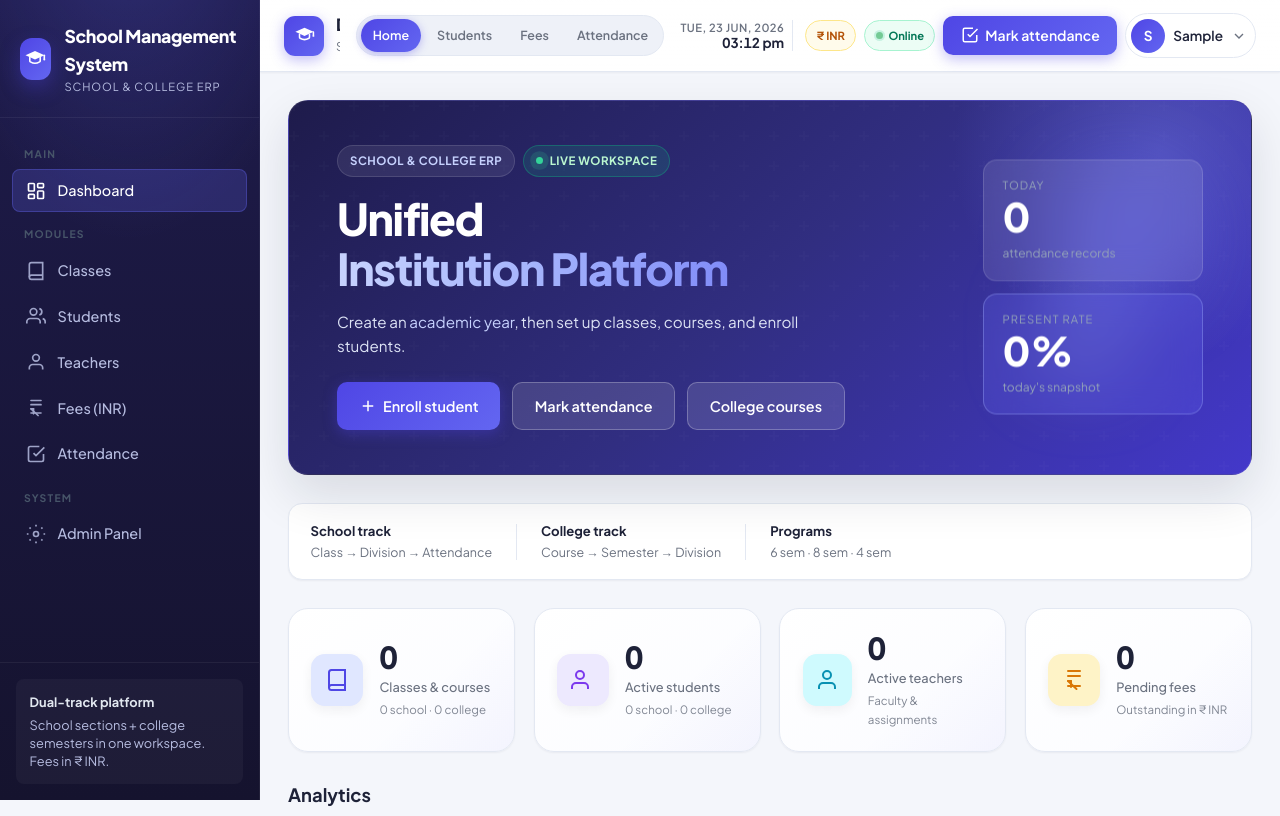
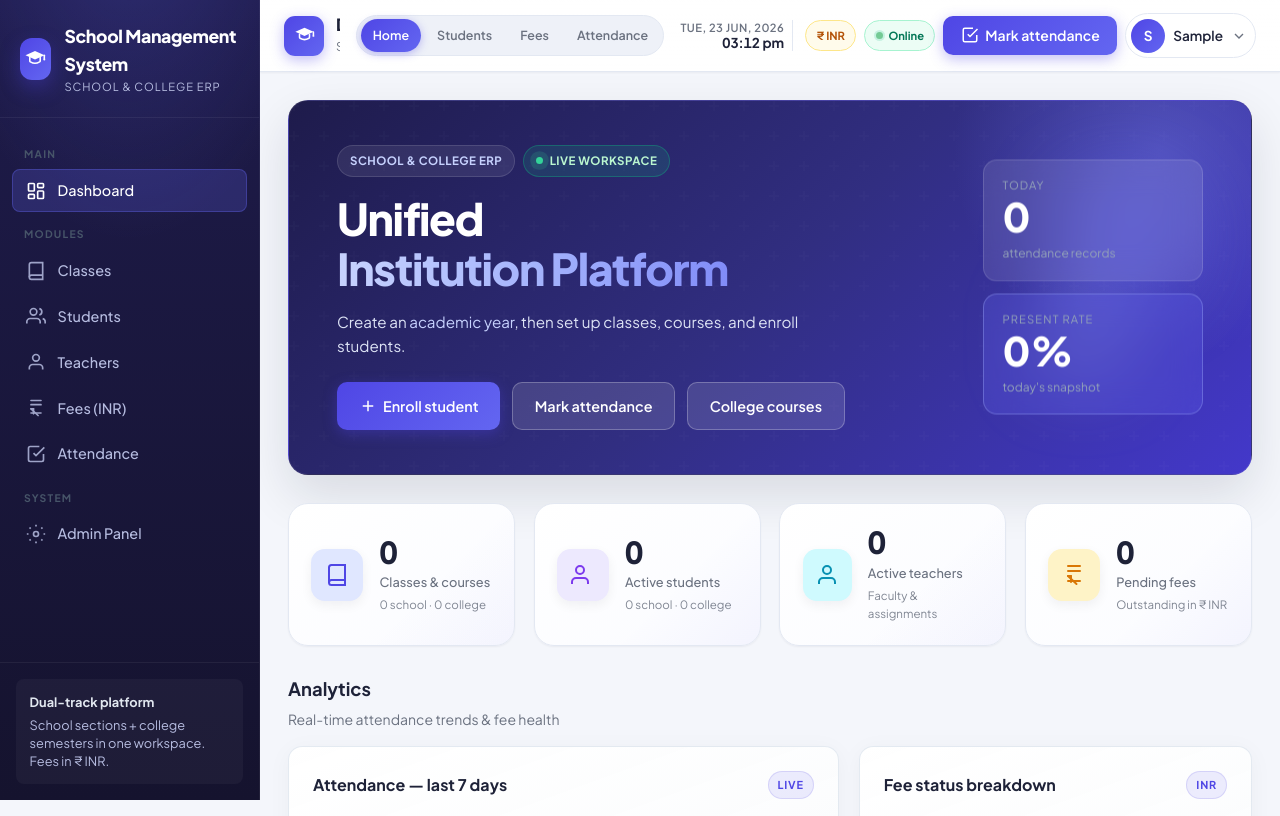
Before and after one commit to fenalisangani/school-management-system, a Django app: page / in a window 1280 px wide. Shown: the top 816 px of the page. Run offline with Django 5.2, Linux system fonts and the light colour scheme; the visitor is signed in with stand-in values (Sample User, id 1); data that the repository does not hold is empty.

Commit message:
Remove dashboard platform strip section

```diff
--- a/static/css/style.css
+++ b/static/css/style.css
@@ -1684,45 +1684,6 @@ a:hover { color: var(--accent-2); }
     border-color: rgba(165, 180, 252, 0.35);
 }
 
-/* Platform strip */
-.platform-strip {
-    display: flex;
-    align-items: center;
-    flex-wrap: wrap;
-    gap: 1rem 1.5rem;
-    padding: 1rem 1.35rem;
-    margin-bottom: 1.75rem;
-    background: var(--bg-card);
-    border: 1px solid var(--border);
-    border-radius: var(--radius);
-    box-shadow: var(--shadow-sm);
-}
-
-.platform-item {
-    display: flex;
-    flex-direction: column;
-    gap: 0.15rem;
-    min-width: 140px;
-}
-
-.platform-item strong {
-    font-size: 0.82rem;
-    font-weight: 700;
-    color: var(--text);
-}
-
-.platform-item span {
-    font-size: 0.78rem;
-    color: var(--text-muted);
-}
-
-.platform-divider {
-    width: 1px;
-    height: 36px;
-    background: var(--border);
-    flex-shrink: 0;
-}
-
 /* Stats — pro cards */
 .stats-grid-pro {
     gap: 1.15rem;
@@ -2040,8 +2001,6 @@ a:hover { color: var(--accent-2); }
         flex-direction: row;
     }
     .hero-metric-card { flex: 1; }
-    .platform-divider { display: none; }
-    .platform-strip { gap: 1rem; }
     .auth-layout { grid-template-columns: 1fr; }
     .auth-showcase { display: none; }
     .auth-card-pro { margin: 1.5rem; }
--- a/templates/dashboard.html
+++ b/templates/dashboard.html
@@ -41,23 +41,6 @@
         </div>
     </div>
 </section>
-
-<div class="platform-strip">
-    <div class="platform-item">
-        <strong>School track</strong>
-        <span>Class → Division → Attendance</span>
-    </div>
-    <div class="platform-divider"></div>
-    <div class="platform-item">
-        <strong>College track</strong>
-        <span>Course → Semester → Division</span>
-    </div>
-    <div class="platform-divider"></div>
-    <div class="platform-item">
-        <strong>Programs</strong>
-        <span>6 sem · 8 sem · 4 sem</span>
-    </div>
-</div>
 
 <section class="stats-grid stats-grid-pro">
     <article class="stat-card stat-card-pro stat-indigo animate-in" style="--i:0">
```
